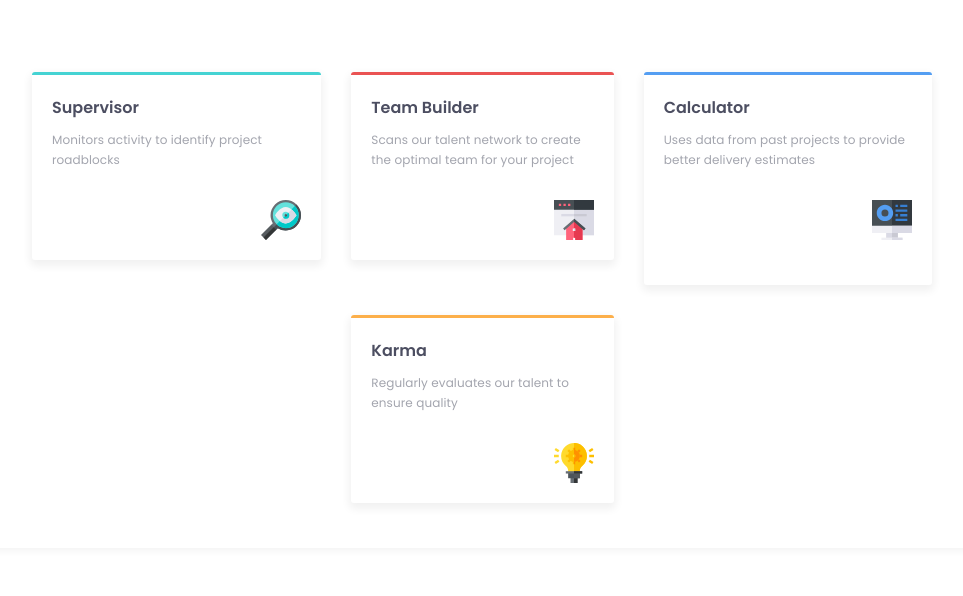
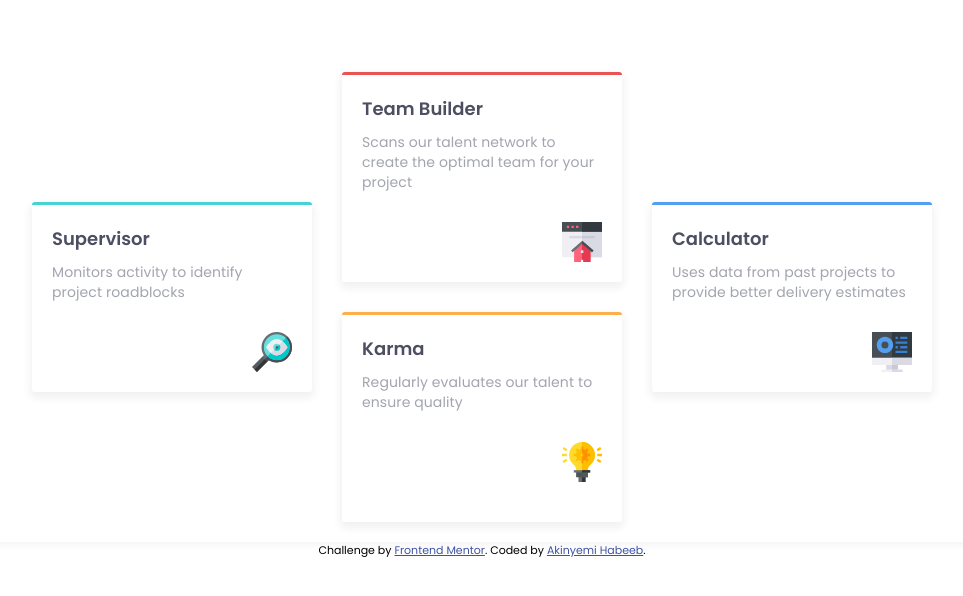
Before and after one commit to Akinyemi4/four-card-feature, a plain HTML site: page index.html in a window 1280 px wide. Shown: the part 202-798 px from the top of the page, without its empty margins (158-1121 px from the left). Drawn offline with Linux system fonts and the light colour scheme.

Commit message:
final changes

```diff
--- a/index.html
+++ b/index.html
@@ -69,11 +69,11 @@
     </section>
   </article>
 
-  <!-- <footer>
+  <footer>
     <p class="attribution">
       Challenge by <a href="https://www.frontendmentor.io?ref=challenge" target="_blank">Frontend Mentor</a>.
-      Coded by <a href="#">Your Name Here</a>.
+      Coded by <a href="#">Akinyemi Habeeb</a>.
     </p>
-  </footer> -->
+  </footer>
 </body>
 </html>
--- a/styles.css
+++ b/styles.css
@@ -6,6 +6,7 @@
 body {
     font-family: 'Poppins', sans-serif;
     display: flex;
+    flex-direction: column;
     align-items: center;
     justify-content: center;
 }
@@ -13,10 +14,8 @@ body {
     width: 375px;
     padding: 20px 50px;
     box-shadow: 0px 0px 8px 2px rgb(0, 0, 0, 0.06);
-    /* text-align: center; */
 }
 header {
-    /* text-align: center; */
     padding: 40px 0;
 }
 span {
@@ -65,12 +64,12 @@ span {
     border-radius: 3px;
 }
 h3 {
-    font-size: 16px;
+    font-size: 18px;
     color: hsl(234, 12%, 34%);
     margin-bottom: 10px;
 }
 .card p {
-    font-size: 12px;
+    font-size: 14px;
     color: hsl(229, 6%, 66%);
     line-height: 20px;
     letter-spacing: 0.1px;
@@ -85,7 +84,7 @@ h3 {
     height: 40px;
 }
 
-@media (min-width: 1000px) {
+@media (min-width: 1200px) {
     .container {
         width: 1000px;
     }
@@ -100,9 +99,8 @@ h3 {
     }
     .cards {
         display: grid;
-        /* grid-template-columns: repeat(3,1fr);
+        grid-template-columns: repeat(3,1fr);
         grid-template-rows: repeat(2,1fr);
-        height: 700px; */
         column-gap: 30px;
         row-gap: 30px;
     }
@@ -110,8 +108,16 @@ h3 {
         grid-column: 2 / 3;
         grid-row: 2 / 3;
     }
+    .card--01 {
+        grid-row: 1 / 3;
+        align-self: center;
+    }
     .card--04 {
         grid-column: 3 / 4;
-        grid-row: 1 / 2;
+        grid-row: 1 / 3;
+        align-self: center;
+    }
+    .card:not(:last-child) {
+        margin-bottom: 0;
     }
 }
```
Also changed, not shown: images/Screenshot--02.png (deleted), images/screenshot--01.png (added), 1 other file.
